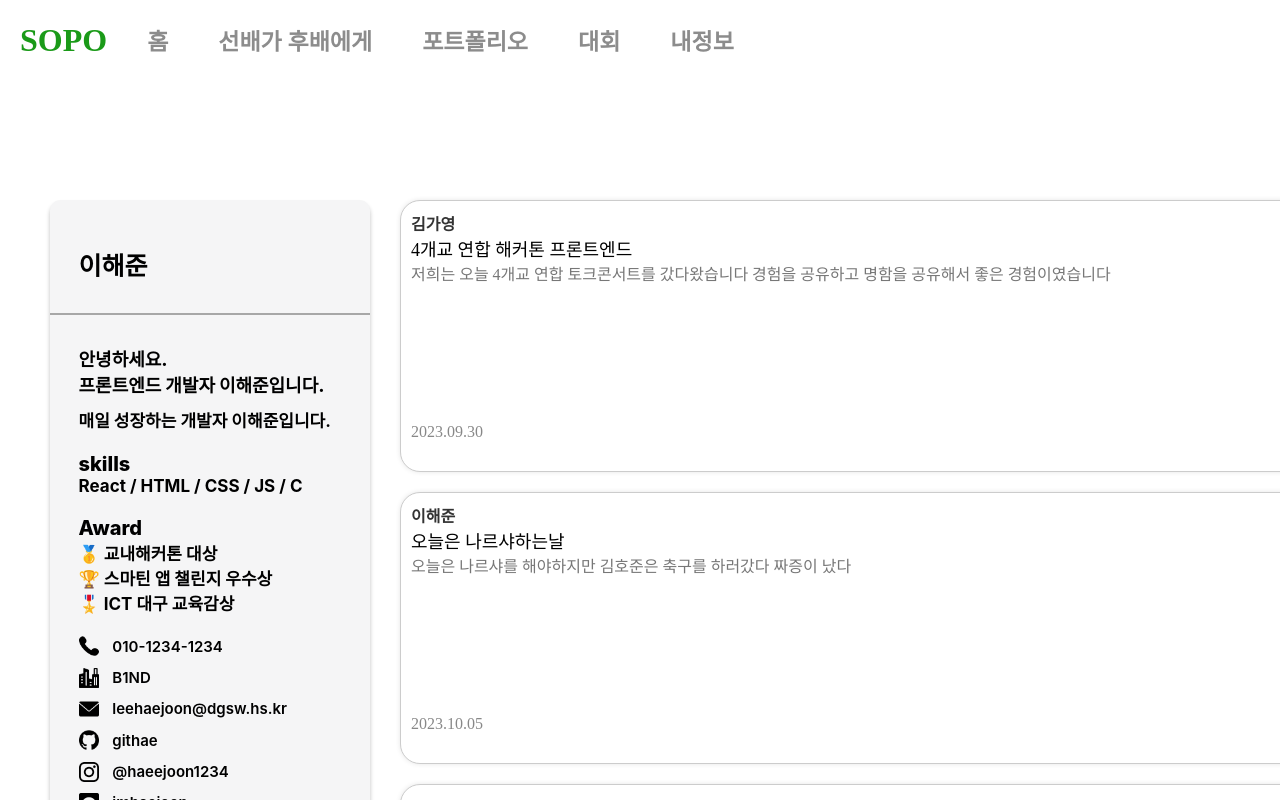
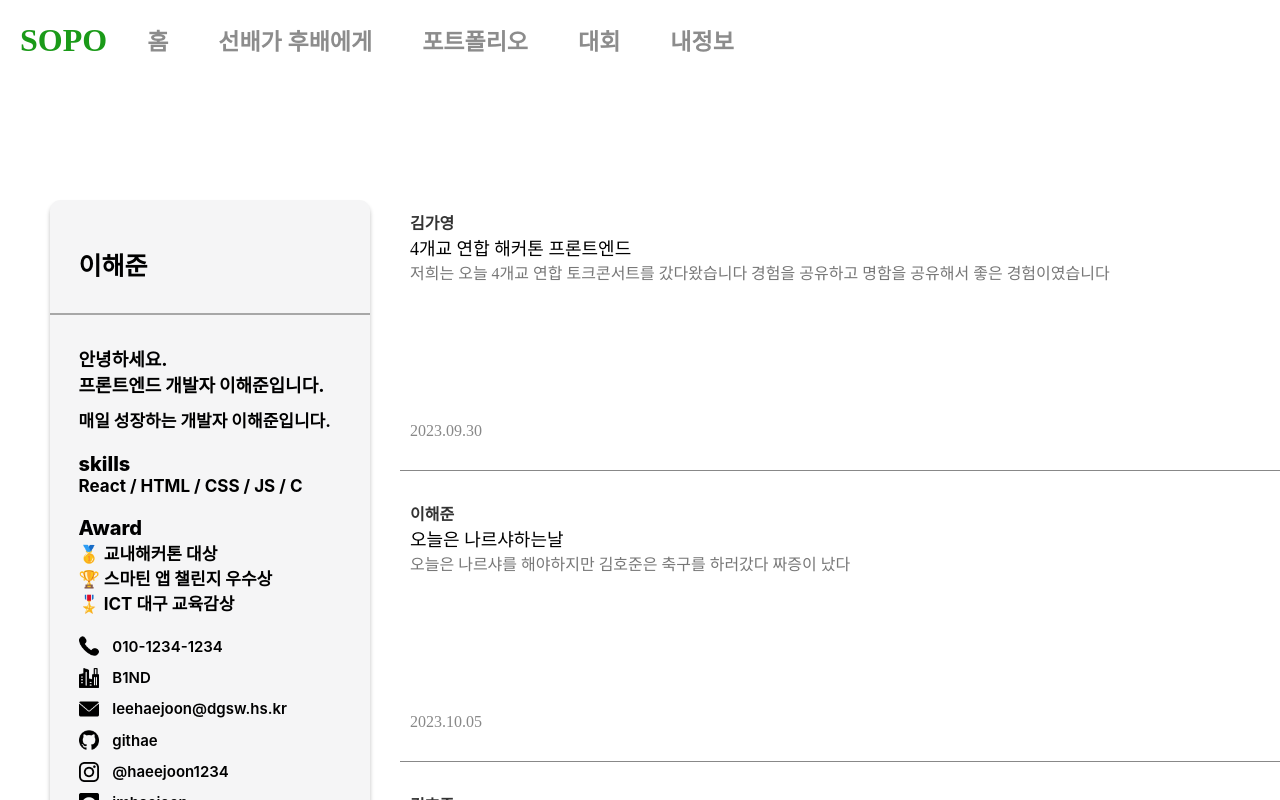
Before and after one commit to Sopo2023/SOPO_FRONTLAST, a React (Create React App) app in the folder SOPOLAST/: page /Mentor-Mentee in a window 1280 px wide. Shown: the top 800 px of the page. Built offline with nearby package versions, Linux system fonts and the light colour scheme.

Commit message:
css 게시물 오류 수정

```diff
--- a/SOPOLAST/src/updowncomponent/updown.css
+++ b/SOPOLAST/src/updowncomponent/updown.css
@@ -18,6 +18,10 @@
     border: 1px solid #1A9A18;
     background: #FFF;
     z-index: 2;
+  }
+  .post-divider {
+    border-top: 1px solid #ccc;
+    margin: 10px 0;
   }
   .search_icon{
     position: absolute;
@@ -56,14 +60,14 @@
   }
 
   .post-written {
-    border: 1px solid #ccc;
-    border-radius: 20px;
+    /* border: 1px solid #ccc; */
+    border-bottom: 1px solid #888;
     padding: 10px;
     margin-bottom: 20px;
     margin-left: 400px;
     margin-top: 10px;
     background-color: #fff;
-    box-shadow: 0 0 5px rgba(0, 0, 0, 0.1);
+    /* box-shadow: 0 0 5px rgba(0, 0, 0, 0.1); */
     width: 1200px;
     height: 250px;
     z-index: 1;
```
